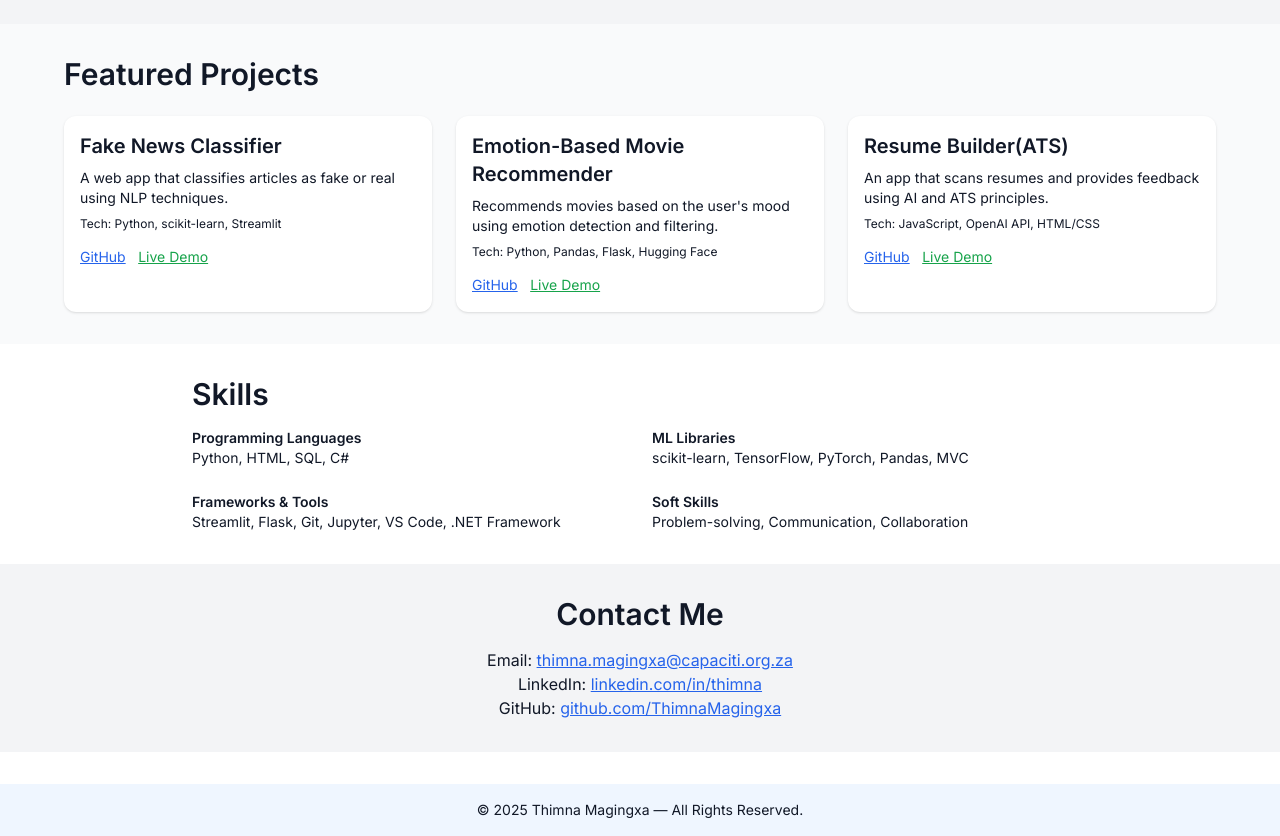
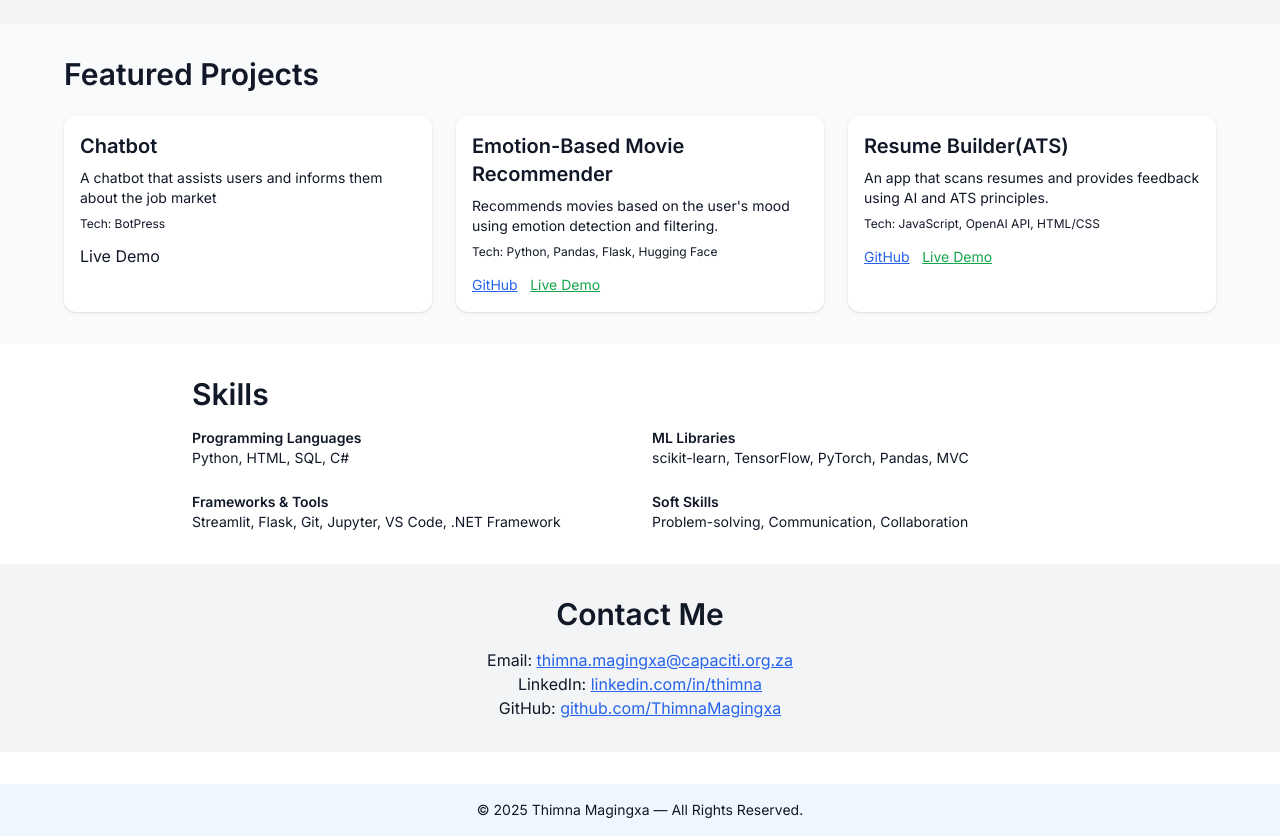
Before and after one commit to ThimnaMagingxa/ai-ml-portfolio, a plain HTML site: page index.html in a window 1280 px wide. Shown: the part 1440-2276 px from the top of the page. Drawn offline with nearby package versions, Linux system fonts and the light colour scheme.

Commit message:
Update index.html

```diff
--- a/index.html
+++ b/index.html
@@ -75,12 +75,12 @@
 
       <!-- Project 1 -->
       <div class="bg-white p-4 rounded-xl shadow">
-        <h3 class="text-xl font-bold">Fake News Classifier</h3>
-        <p class="mt-2 text-sm">A web app that classifies articles as fake or real using NLP techniques.</p>
-        <p class="text-xs mt-2">Tech: Python, scikit-learn, Streamlit</p>
+        <h3 class="text-xl font-bold">Chatbot</h3>
+        <p class="mt-2 text-sm">A chatbot that assists users and informs them about the job market</p>
+        <p class="text-xs mt-2">Tech: BotPress</p>
         <div class="mt-3 space-x-2">
-          <a href="https://github.com/username/fake-news" class="text-blue-600 underline text-sm">GitHub</a>
-          <a href="https://demo-link.com" class="text-green-600 underline text-sm">Live Demo</a>
+
+          <a href="https://cdn.botpress.cloud/webchat/v3.0/shareable.html?configUrl=https://files.bpcontent.cloud/2025/05/14/13/20250514131740-06INSPT1.json">Live Demo</a>
         </div>
       </div>
 
```
